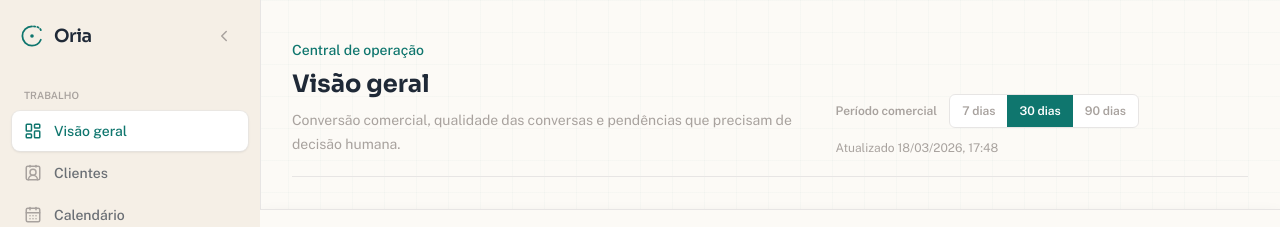
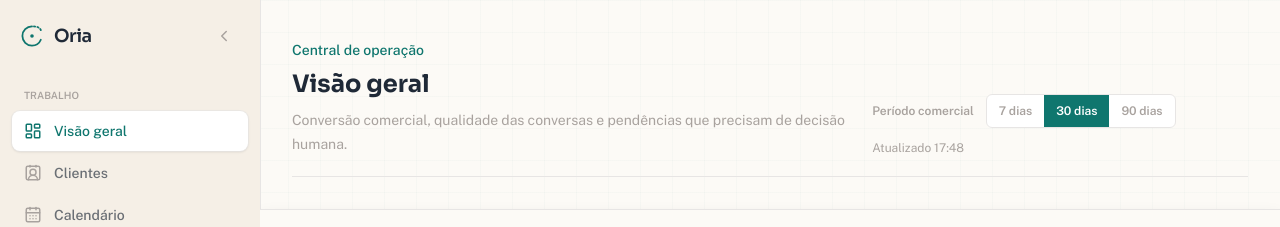
Before and after one commit to Lorenzo815/Ai_Secretary_Draft, a Next.js app in the folder platform/: page /dashboard in a window 1280 px wide. Shown: the top 227 px of the page. Built offline with nearby package versions, Linux system fonts and the light colour scheme; no server answers; the database is empty; sample sign-in values are in the browser's storage.

Commit message:
fix(components): update BrowserDateTime to accept null for dateStyle and timeStyle parameters

```diff
--- a/platform/src/app/dashboard/operacoes/page.tsx
+++ b/platform/src/app/dashboard/operacoes/page.tsx
@@ -21,7 +21,7 @@ export default async function OperationsPage() {
           <h1 className="mt-1 font-heading text-2xl font-bold text-slate-ink">Operações</h1>
           <p className="mt-2 max-w-2xl text-sm leading-6 text-stone">Monitore filas, execuções do agente, entregas e consumo da IA sem acessar conteúdo sensível.</p>
         </div>
-        <p className="text-xs font-semibold text-stone">Atualizado <BrowserDateTime value={operations.generatedAt.toISOString()} dateStyle={undefined} /></p>
+        <p className="text-xs font-semibold text-stone">Atualizado <BrowserDateTime value={operations.generatedAt.toISOString()} dateStyle={null} /></p>
       </header>
 
       <section aria-label="Saúde operacional" className="grid grid-cols-2 gap-px overflow-hidden rounded-lg border border-mist bg-mist lg:grid-cols-3 xl:grid-cols-6">
--- a/platform/src/app/dashboard/page.tsx
+++ b/platform/src/app/dashboard/page.tsx
@@ -116,7 +116,7 @@ export default async function DashboardPage({
               </Link>
             ))}
           </nav>
-          <span className="text-xs text-stone">Atualizado <BrowserDateTime value={overview.generatedAt.toISOString()} dateStyle={undefined} /></span>
+          <span className="text-xs text-stone">Atualizado <BrowserDateTime value={overview.generatedAt.toISOString()} dateStyle={null} /></span>
         </div>
       </header>
 
--- a/platform/src/components/browser-date-time.tsx
+++ b/platform/src/components/browser-date-time.tsx
@@ -13,12 +13,15 @@ export default function BrowserDateTime({
   className,
 }: {
   value: string;
-  dateStyle?: "full" | "long" | "medium" | "short" | undefined;
-  timeStyle?: "full" | "long" | "medium" | "short" | undefined;
+  dateStyle?: "full" | "long" | "medium" | "short" | null;
+  timeStyle?: "full" | "long" | "medium" | "short" | null;
   className?: string;
 }) {
   const hydrated = useSyncExternalStore(subscribe, () => true, () => false);
-  const formatter = hydrated ? new Intl.DateTimeFormat("pt-BR", { dateStyle, timeStyle }) : null;
+  const formatter = hydrated ? new Intl.DateTimeFormat("pt-BR", {
+    ...(dateStyle ? { dateStyle } : {}),
+    ...(timeStyle ? { timeStyle } : {}),
+  }) : null;
   const timeZone = formatter?.resolvedOptions().timeZone;
 
   return (
```
